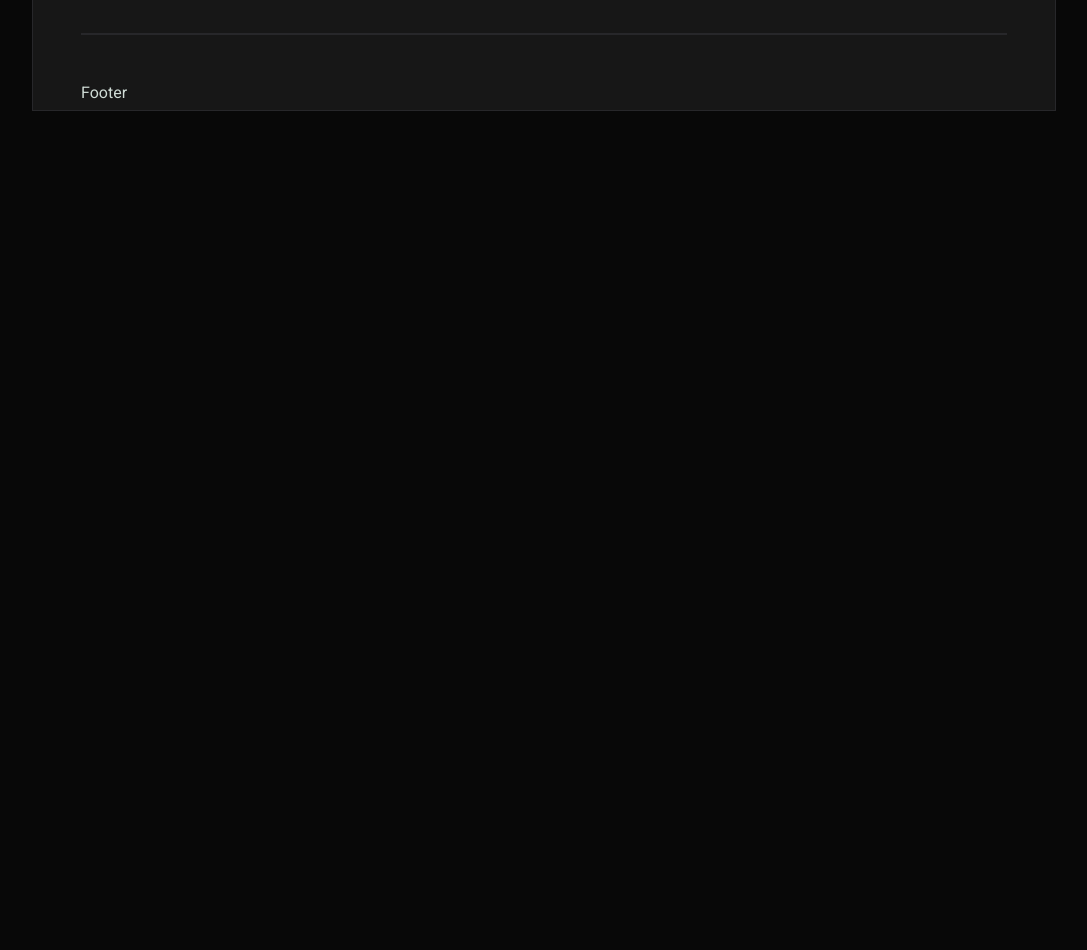
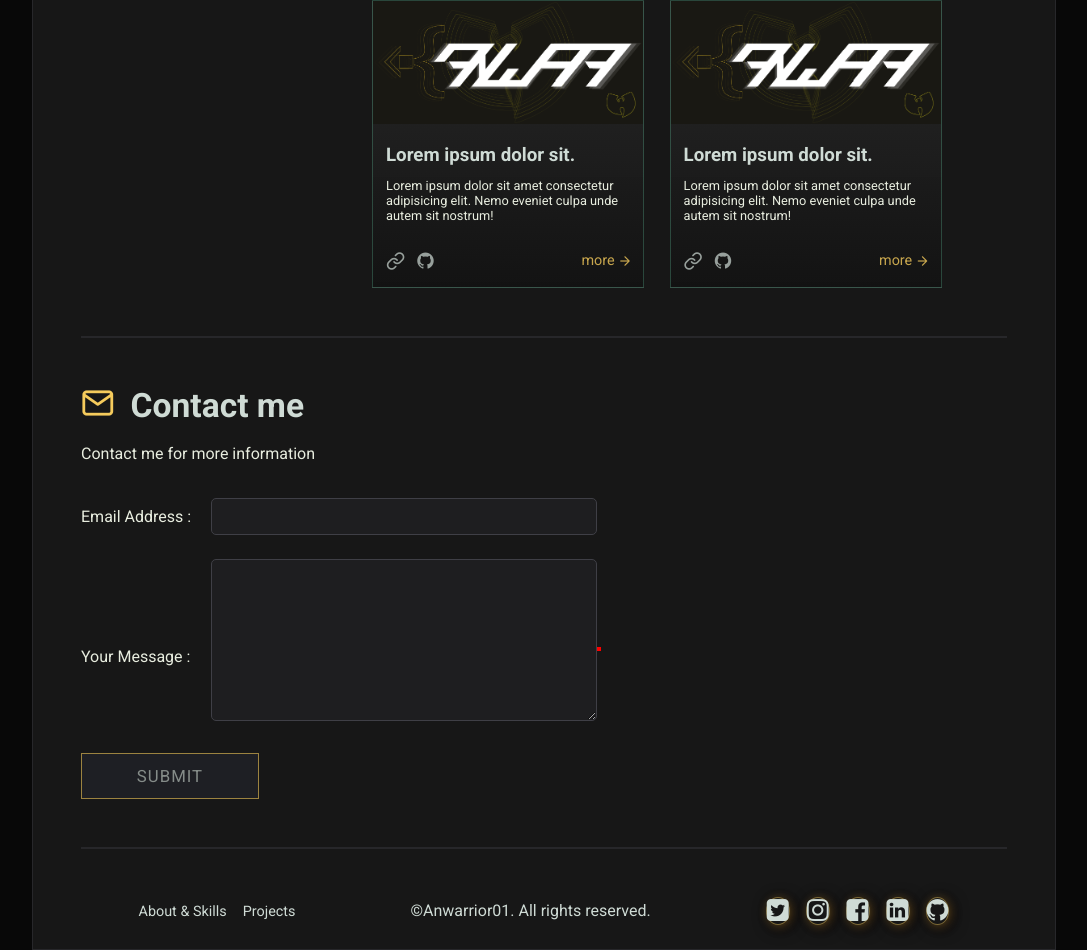
Before and after one commit to Anwarrior01/portfolio, a React (Vite) app: page / in a window 1280 px wide. Shown: the part 1380-2330 px from the top of the page, without its empty margins (96-1183 px from the left). Before the commit the page ends 1491 px from the top, so only its background shows below. Built offline with nearby package versions, Linux system fonts and the light colour scheme.

Commit message:
last changes

```diff
--- a/src/components/2-hero/hero.css
+++ b/src/components/2-hero/hero.css
@@ -15,7 +15,6 @@ Table of Contents
 }
 .hero-bg {
   padding: 2rem 4rem;
-  height: 500px;
   margin: 0 auto;
   background: url("../../../public/bg-portfolio.png"), #0b0b0bd3;
   background-size: cover;
--- a/src/components/4-main/Main.jsx
+++ b/src/components/4-main/Main.jsx
@@ -13,24 +13,35 @@ export default function Main() {
         <button>Wordpress</button>
         <button>Ui/Ux Design</button>
       </section>
-      <section className="right-section">
-        <article className="car border">
+      <section className="right-section flex">
+        {["aa", "bb", "bb", "aa", "bb", "bb"].map((item, key) => {
+          return (
+            <article className="card ">
               <img width={"270px"} src="./bg-portfolio.png" alt="" />
-          <div style={{width:"270px"}} className="box">
+              <div style={{ width: "270px" }} className="box ">
                 <h1 className="title">Lorem ipsum dolor sit.</h1>
                 <p className="sub-title">
                   Lorem ipsum dolor sit amet consectetur adipisicing elit. Nemo
                   eveniet culpa unde autem sit nostrum!
                 </p>
-            <div className="flex">
+                <div className="flex icons">
+                  <div className="flex" style={{ gap: "12px" }}>
                     <div className="icon-link"></div>
                     <div className="icon-github"></div>
-              <a href="">
-                more <span className="icon-arrow-right"></span>{""}
+                  </div>
+                  <a
+                    href=""
+                    className="link flex"
+                    style={{ gap: "3px", alignItems: "center" }}
+                  >
+                    more <span className="icon-arrow-right"></span>
+                    {""}
                   </a>
                 </div>
               </div>
             </article>
+          );
+        })}
       </section>
     </main>
   );
--- a/src/components/4-main/main.css
+++ b/src/components/4-main/main.css
@@ -4,6 +4,7 @@ Table of Contents
 /*
 1 - left-Section Styling
 2 - Right-Section Styling
+3 - Responsive
 */
 
 
@@ -34,8 +35,9 @@ main section.left-section.flex button.active{
     opacity: 1;
     font-weight: bold;
     letter-spacing: 1.2px;
-    box-shadow: var(--icon-glow-hover);
-    border: 1px solid var(--border);
+    /* box-shadow: var(--icon-glow-hover); */
+    /* border: 1px solid var(--border); */
+    border: 1px solid var(--blue);
     text-shadow: var(--icon-glow);
     padding: 0.8rem 0;
 }
@@ -55,9 +57,90 @@ main section.left-section.flex button:hover{
 
 
 /* ==============================================================================
-1 - Right-Section Styling
+2 - Right-Section Styling
  ===============================================================================*/
 
-main section.right-section{
+main section.right-section.flex{
     /* flex-grow: 1; */
+    flex-wrap: wrap;
+    column-gap: 1.6rem;
+    row-gap: 2rem;
+    justify-content: center;
 }
+.card{
+    border: 1px solid var(--blue-light);
+    transition: .5s;
+    background-image: linear-gradient(rgba(255,255,255,.08),rgba(0, 0, 0, 0.196));
+}
+.card:hover{
+    border: 1px solid var(--blue);
+    rotate: 2deg;
+    scale: 1.05;
+    cursor: pointer;
+}
+
+.card .box{
+    padding: 1rem 0.2rem 1rem .8rem ;
+}
+.card .box .title{
+    color: var(--text-primary);
+}
+.card .box .sub-title{
+    color: var(--text-secondary);
+    font-size: 0.8rem;
+    margin-top: .7rem;
+    margin-bottom: 1.8rem;
+}
+.card .box .icons{
+    justify-content: space-between;
+}
+.card .box .icon-link ,
+.card .box .icon-github{
+    font-size: 1.2rem;
+    color: var(--text-primary);
+    cursor: pointer;
+    transition: .5s;
+    opacity: 0.7;
+}
+.card .box .icon-link:hover ,
+.card .box .icon-github:hover{
+    font-size: 1.3rem;
+    color: var(--yellow);
+    border-radius: 50%;
+    box-shadow: var(--icon-glow-hover);
+    opacity: 1;
+}
+.card .box .link{
+    font-size: .9rem;
+    color: var(--yellow);
+    opacity: 0.8;
+    margin-right: 8px;
+    transition: .3s;
+}
+.card .box .link:hover{
+    font-size: 1rem;
+    opacity: 1;
+    margin-right: 4px;
+}
+
+/* ==============================================================================
+3 - Responsive
+ ===============================================================================*/
+
+@media (max-width: 600px) {
+ main.flex{
+    flex-direction: column;
+    align-items: center;
+    gap: 1rem;
+ }
+ main section.left-section.flex{
+    flex-direction: row;
+    flex-wrap: wrap;
+    justify-content: center;
+ }
+ main section.left-section.flex button{
+    width: 7rem;
+    padding: 0.8rem 0;
+    font-size: 0.8rem;
+ }
+}
--- a/src/components/5-contact/Contact.jsx
+++ b/src/components/5-contact/Contact.jsx
@@ -2,6 +2,27 @@ import React from 'react'
 import './contact.css'
 export default function Contact() {
   return (
-    <div>Contact</div>
-  )
+    <section className="contact-us">
+      <h1 className="title">
+        <span className="icon-mail1"></span>
+        Contact me
+      </h1>
+      <p className="sub-title">Contact me for more information</p>
+
+      <div className="flex">
+        <form action="">
+          <div>
+            <label htmlFor="email">Email Address : </label>
+            <input type="email" name="email" id="email" required />
+          </div>
+          <div className="flex" style={{ marginTop: "24px" }}>
+            <label htmlFor="msg">Your Message : </label>
+            <textarea name="msg" id="msg" required></textarea>
+          </div>
+          <button className="submit">Submit</button>
+        </form>
+        <div className="contact-animation border"></div>
+      </div>
+    </section>
+  );
 }
--- a/src/components/5-contact/contact.css
+++ b/src/components/5-contact/contact.css
@@ -0,0 +1,84 @@
+section.contact-us .icon-mail1{
+    color: var(--text-primary);
+    margin-right: 1rem;
+    color: var(--yellow);
+}
+section.contact-us .title{
+    font-size: 2.1rem;
+    color: var(--text-primary);
+    margin-bottom: 1rem;
+}
+section.contact-us .sub-title{
+    color: var(--text-secondary);
+    margin-bottom: 2rem;
+    line-height: 1.6rem;
+}
+section.contact-us label{
+    color: var(--text-secondary);
+}
+section.contact-us #email,section.contact-us #msg{
+    all: unset;
+    background-color: rgba(63, 63, 70, .2);
+    border: 1px solid rgb(63, 63, 70);
+    width: 22rem;
+    padding: 0.5rem 1rem;
+    margin-left: 1rem;
+    border-radius: 5px;
+    transition: .5s;
+}
+section.contact-us #email:focus,section.contact-us #msg:focus{
+    border: 1px solid var(--blue);
+}
+section.contact-us #email:hover,section.contact-us #msg:hover{
+    border: 1px solid var(--yellow);}
+
+section.contact-us #msg{
+    min-height: 9rem;
+    margin-left: 1.3rem;
+    resize: both;
+    margin-bottom: 2rem;
+}
+section.contact-us .submit{
+    background-color: rgba(36,37,46,1);
+    width: 11rem;
+    padding: 0.75rem 0;
+    text-align: center;
+    font-size: 1.05rem;
+    text-transform: uppercase;
+    letter-spacing: 1px;
+    color: var(--text-primary);
+    opacity: .6;
+    border: 1px solid var(--yellow);
+}
+section.contact-us .submit:hover{
+  opacity: 1;
+  box-shadow: var(--icon-glow-hover);
+  scale: .98;
+}
+
+/* ==============================================================================
+3 - Responsive
+ ===============================================================================*/
+
+@media (max-width: 600px) {
+    .contact-animation{
+        display: none;
+    }
+    section.contact-us form{
+        display: flex;
+        flex-direction: column;
+        width: 100%;
+        margin-right: auto;
+        margin-left: auto;
+    }
+    section.contact-us form div.flex{
+        flex-direction: column;
+        align-items: start;
+    }
+    section.contact-us #email,section.contact-us #msg{
+        width: 100%;
+        margin-left: 0;
+        padding: .7rem 0;
+        margin-top: 1rem;
+    }
+}
--- a/src/components/6-footer/Footer.jsx
+++ b/src/components/6-footer/Footer.jsx
@@ -2,6 +2,24 @@ import React from 'react'
 import './footer.css'
 export default function Footer() {
   return (
-    <div>Footer</div>
-  )
+    <footer className="flex">
+      <ul className="flex">
+        <li>
+          <a href="">About & Skills</a>
+        </li>
+        <li>
+          <a href="">Projects</a>
+        </li>
+      </ul>
+      <p>&copy;Anwarrior01. All rights reserved.</p>
+
+      <div className="all-icons flex">
+        <div className="icon icon-twitter-square"></div>
+        <div className="icon icon-instagram"></div>
+        <div className="icon icon-facebook-square"></div>
+        <div className="icon icon-linkedin-square"></div>
+        <div className="icon icon-github"></div>
+      </div>
+    </footer>
+  );
 }
--- a/src/components/6-footer/footer.css
+++ b/src/components/6-footer/footer.css
@@ -0,0 +1,46 @@
+footer.flex {
+  justify-content: space-around;
+  padding-bottom: 1rem;
+}
+footer.flex ul {
+  gap: 1rem;
+}
+footer.flex ul a {
+  color: var(--text-primary);
+  font-size: 0.9rem;
+  transition: .5s;
+}
+footer.flex ul a:visited {
+  color: var(--text-primary);
+}
+footer.flex ul a:hover{
+    color: var(--yellow);
+  font-size: 1rem;
+}
+footer.flex p{
+    color: var(--text-primary);
+}
+footer.flex .all-icons {
+  font-size: 1.6rem;
+  gap: 1rem;
+}
+footer.flex .all-icons .icon {
+  border-radius: 50%;
+  box-shadow: var(--icon-glow);
+  border: 0.3px solid #f5cc5c76;
+  color: var(--text-primary);
+  cursor: pointer;
+}
+footer.flex .all-icons .icon:hover {
+  color: var(--title);
+  border: 0.3px solid #f5cc5c;
+  box-shadow: var(--icon-glow-hover);
+  transition: all 0.5s;
+}
+@media (max-width:800px) {
+
+    footer.flex {
+  flex-direction: column;
+  gap: 2rem;
+}
+}
--- a/src/index.css
+++ b/src/index.css
@@ -21,10 +21,11 @@ html {
   --border: rgba(63, 63, 70, 0.4);
   --title: rgb(244, 244, 245);
   --sub-title: rgb(161, 161, 170);
+  --blue-light: rgba(93, 188, 152,.3);
   --blue: rgb(93, 188, 252);
   --icon-glow: 1px 1px 10px #f5cc5c48, 2px 2px 12px #54200048,
     3px 3px 16px #000000;
-  --icon-glow-hover: 1px 1px 10px #f5cc5c48;
+  --icon-glow-hover: 1px 1px 10px #f8d87f48;
 }
 
 body {
```
Lines whose indentation alone changed are shown as unchanged.
